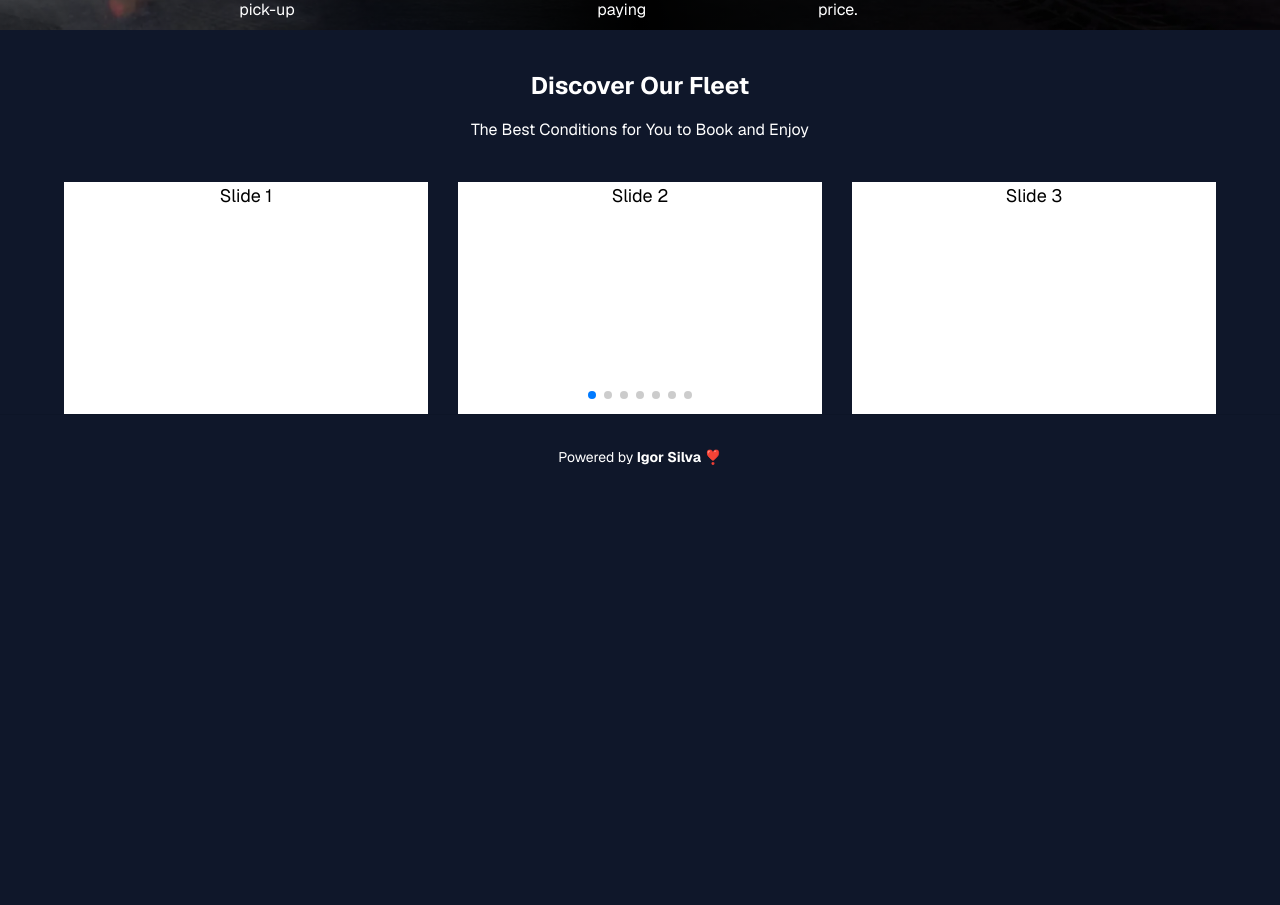
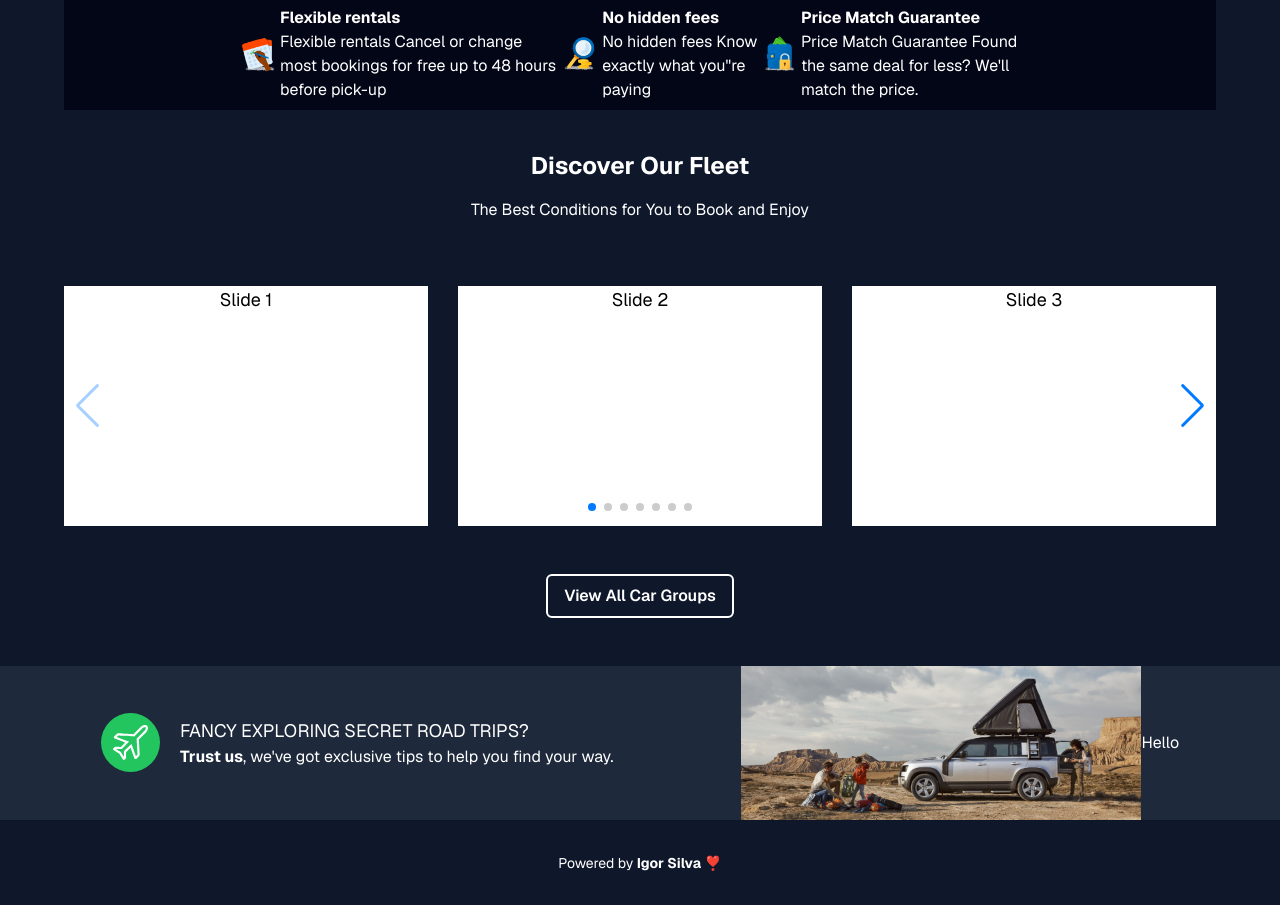
Before and after one commit to IgorSilva0/Car-Rental, a Next.js app: page / in a window 1280 px wide. Shown: the part 594-1499 px from the top of the page. Before the commit the page ends 1093 px from the top, so only its background shows below. Built offline with nearby package versions, Linux system fonts and the light colour scheme; no server answers.

Commit message:
added slides and working on secret road trip section

```diff
--- a/app/page.tsx
+++ b/app/page.tsx
@@ -1,6 +1,8 @@
 
 import Header from "@/components/Header";
 import Fleet from "@/components/Fleet";
+import Image from "next/image";
+import { SlPlane } from "react-icons/sl";
 
 const Index = async () => {
 
@@ -9,6 +11,23 @@ const Index = async () => {
     <div className="flex-1 w-full flex flex-col items-center">
       <Header />
       <Fleet/>
+      <div className="flex w-[100%] mt-12 items-center justify-center gap-32 bg-slate-800">
+        <div className="flex items-center gap-5">
+          <div className="bg-green-500 p-3 rounded-full">
+          <SlPlane size={35}/>
+          </div>
+          <div>
+            <h3 className="text-lg">FANCY EXPLORING SECRET ROAD TRIPS?</h3>
+            <p><b>Trust us</b>, we&apos;ve got exclusive tips to help you find your way.</p>
+          </div>
+        </div>
+
+        <div className="flex">
+          <Image src={'/imgs/secret.jpg'} alt="Secret Image" width={400} height={400}/>
+          <button>Hello</button>
+        </div>
+
+      </div>
     </div>
   );
 }
--- a/components/Fleet.tsx
+++ b/components/Fleet.tsx
@@ -1,25 +1,27 @@
 'use client';
 import React from 'react';
 import { Swiper, SwiperSlide } from 'swiper/react';
-import { Pagination } from 'swiper/modules';
+import { Pagination, Navigation } from 'swiper/modules';
 
 // Import Swiper styles
 import 'swiper/css';
 import 'swiper/css/pagination';
+import 'swiper/css/navigation';
 
 const Fleet = () => {
     return (
-        <div className="flex flex-col items-center h-96 w-full">
+        <div className="flex flex-col items-center h-fit w-full">
             <h2 className="text-2xl font-bold mt-10 mb-4">Discover Our Fleet</h2>
-            <p className="mb-10">The Best Conditions for You to Book and Enjoy</p>
+            <p className="mb-16">The Best Conditions for You to Book and Enjoy</p>
             <Swiper
               slidesPerView={3}
               spaceBetween={30}
               pagination={{
                 clickable: true,
               }}
-              modules={[Pagination]}
-              className="h-full w-full max-w-6xl"  // Set max-width for the Swiper container
+              navigation={true}
+              modules={[Pagination, Navigation]}
+              className="h-[30vh] w-full max-w-6xl"
             >
               <SwiperSlide className="text-center text-lg text-black flex justify-center items-center bg-white">
                 Slide 1
@@ -49,6 +51,7 @@ const Fleet = () => {
                 Slide 9
               </SwiperSlide>
             </Swiper>
+            <button className='mt-12 py-2 px-4 hover:bg-gray-700 border-2 border-white font-semibold rounded-md'>View All Car Groups</button>
         </div>
     );
 };
--- a/components/Header.tsx
+++ b/components/Header.tsx
@@ -5,8 +5,8 @@ import Reviews from "./Reviews";
 
 const Header = () => {
   return (
-    <div className="flex flex-1">
-      <div className="flex flex-col items-center bg-[url('/imgs/bg.jpeg')] w-screen h-[70vh] bg-cover bg-no-repeat bg-center">
+    <div className="flex flex-1 px-16">
+      <div className="flex flex-col items-center bg-[url('/imgs/bg.jpeg')] h-[80vh] bg-cover bg-no-repeat bg-center">
         <ul className="flex w-full max-w-2xl justify-between mt-3 ">
           <li className="hover:underline underline-offset-4"><Link href={"/"}>Car Hire</Link></li>
           <li className="hover:underline underline-offset-4"><Link href={"/"}>Van Hire</Link></li>
@@ -17,7 +17,7 @@ const Header = () => {
         <div className="flex flex-col items-center justify-between h-full">
           <RentalSearch/>
           <Reviews/>
-          <ul className="flex items-center w-[100%] px-[15%] py-2 bg-gradient-to-r from-transparent via-black to-transparent">
+          <ul className="flex items-center w-[100%] px-[15%] py-2 bg-slate-950">
             <li className="flex">
               <div className="flex items-center px-1">
                 <Image src={'/imgs/calendar.png'} alt="Calendar Image" width={80} height={80} className=""/>
```
Also changed, not shown: public/imgs/secret.jpg (added).
